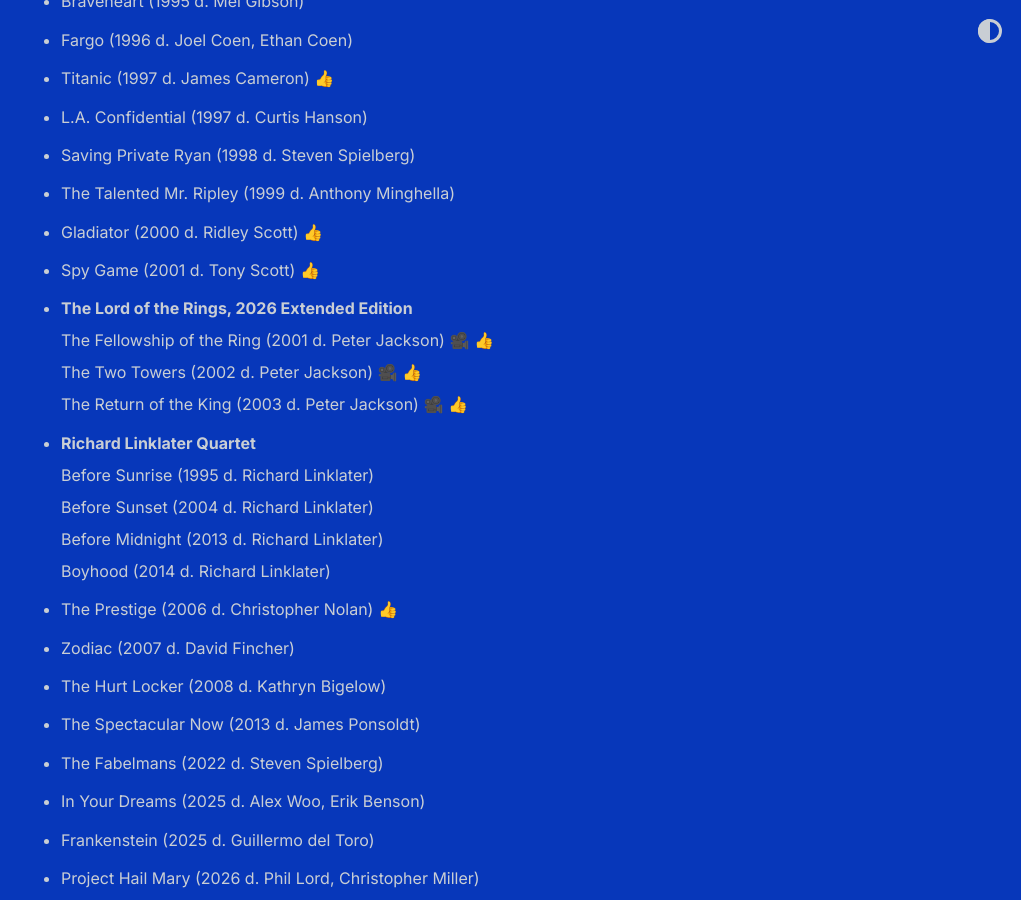
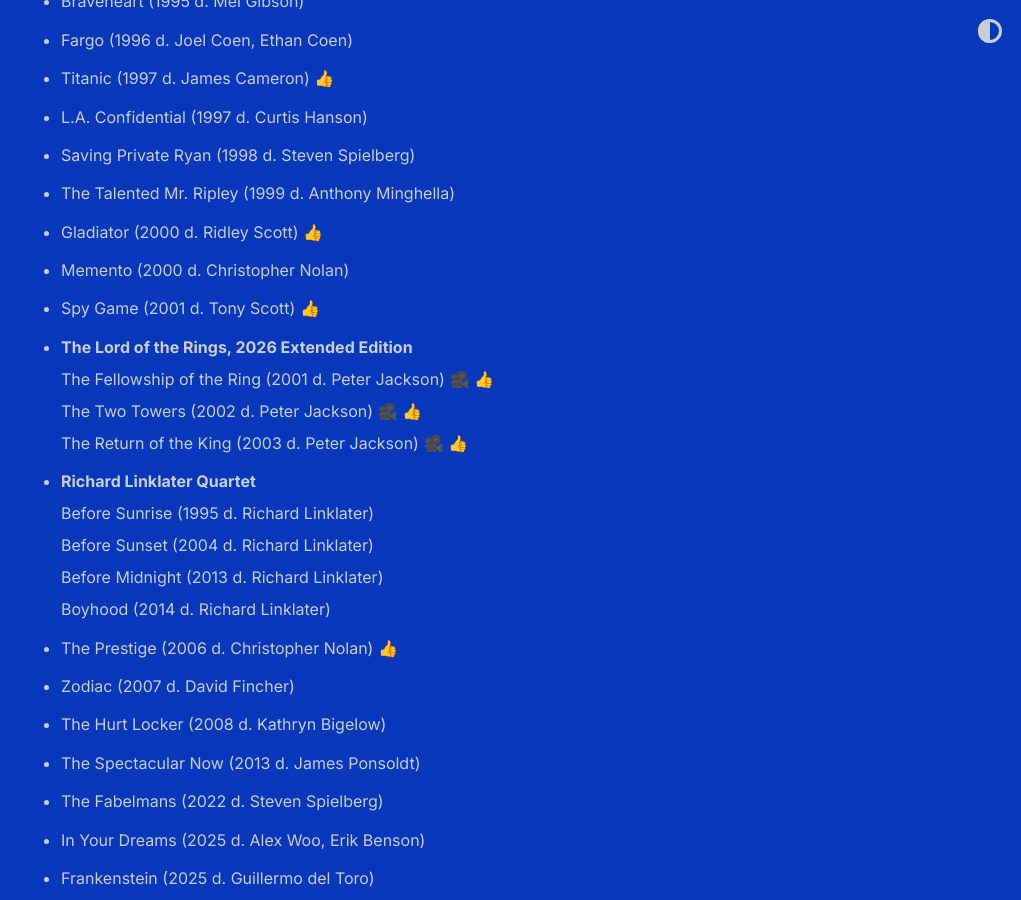
Before and after one commit to shihankanungo/shihankanungo.github.io, a Jekyll site: the page built from movies.md, in a window 1280 px wide and 900 px high, scrolled down 1573 px. Shown: the whole window, without its empty margins (259-1280 px from the left). Built offline with Jekyll 4.4.1, drawn with Linux system fonts in a browser that asks for light colours.

Commit message:
Update movies.md

```diff
--- a/movies.md
+++ b/movies.md
@@ -29,6 +29,7 @@ Below is a lovingly curated list of 34 movies I've watched *so far* this year&md
 - Saving Private Ryan (1998 d. Steven Spielberg)
 - The Talented Mr. Ripley (1999 d. Anthony Minghella)
 - Gladiator (2000 d. Ridley Scott) 👍
+- Memento (2000 d. Christopher Nolan)
 - Spy Game (2001 d. Tony Scott) 👍
 - **The Lord of the Rings, 2026 Extended Edition** <br>
   The Fellowship of the Ring (2001 d. Peter Jackson) 🎥 👍 <br>
```
